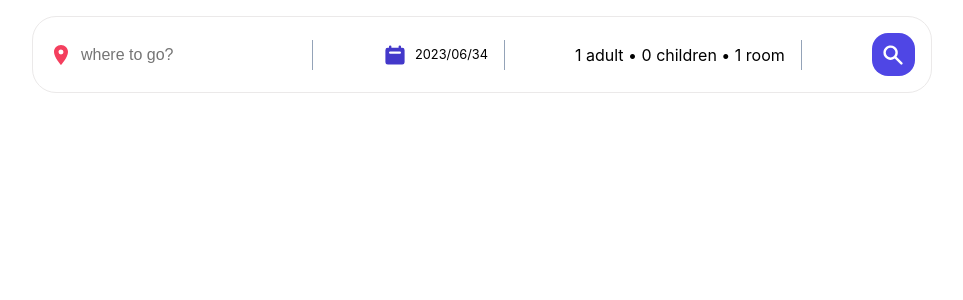
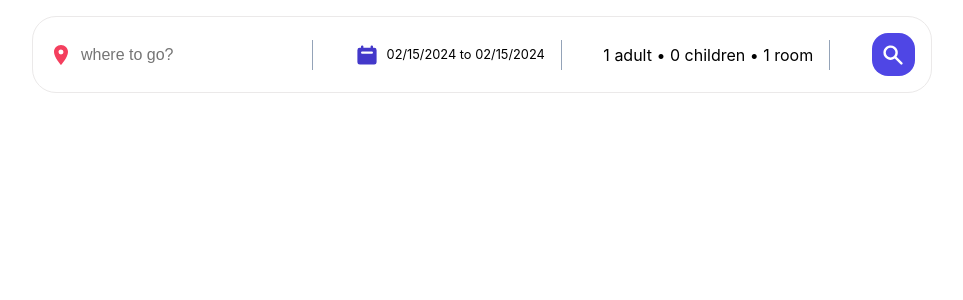
Before and after one commit to samadiSoheil/booking-hotel, a React (Vite) app: page / in a window 1280 px wide. Shown: the top 300 px of the page, without its empty margins (158-1121 px from the left). Built offline with nearby package versions, Linux system fonts and the light colour scheme.

Commit message:
Create DateRangePicker

```diff
--- a/src/components/Header.jsx
+++ b/src/components/Header.jsx
@@ -2,6 +2,10 @@
 import { HiCalendar, HiMinus, HiPlus, HiSearch } from "react-icons/hi";
 import { useRef, useState } from "react";
 import useOutsideClick from "../hooks/useOutsideClick";
+import "react-date-range/dist/styles.css";
+import "react-date-range/dist/theme/default.css";
+import { DateRangePicker } from "react-date-range";
+import { format } from "date-fns/esm";
 
 export default function Header() {
   const [openOptions, setOpenOptions] = useState(false);
@@ -19,6 +23,18 @@
       };
     });
   };
+
+  // Date Peaker States
+  const [date, setDate] = useState([
+    {
+      startDate: new Date(),
+      endDate: new Date(),
+      key: "selection",
+    },
+  ]);
+  const [openDate, setOpenDate] = useState(false);
+  const dateRef = useRef();
+  useOutsideClick(dateRef, "datePeaker", () => setOpenDate(false));
 
   return (
     <div className="header">
@@ -39,7 +55,25 @@
         {/* ----- DATE PEAKER ----- */}
         <div className="headerSearchItem">
           <HiCalendar className="headerIcon dateIcon" />
-          <div className="dateDropDown">2023/06/34</div>
+          <div
+            ref={dateRef}
+            id="datePeaker"
+            onClick={() => setOpenDate((is) => !is)}
+            className="dateDropDown"
+          >
+            {`${format(date[0].startDate, "MM/dd/yyyy")} to ${format(
+              date[0].endDate,
+              "MM/dd/yyyy"
+            )}`}
+          </div>
+          {openDate && (
+            <DateRangePicker
+              onChange={(item) => setDate([item.selection])}
+              ranges={date}
+              minDate={new Date()}
+              className="date"
+            />
+          )}
           <span className="seperator"></span>
         </div>
 
```
